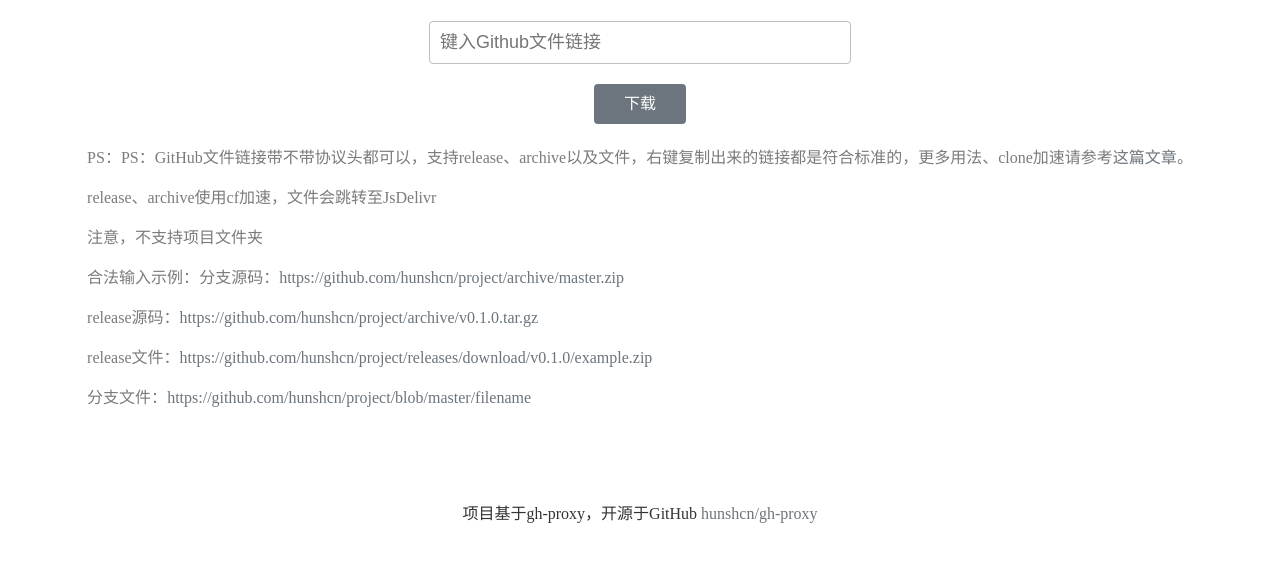
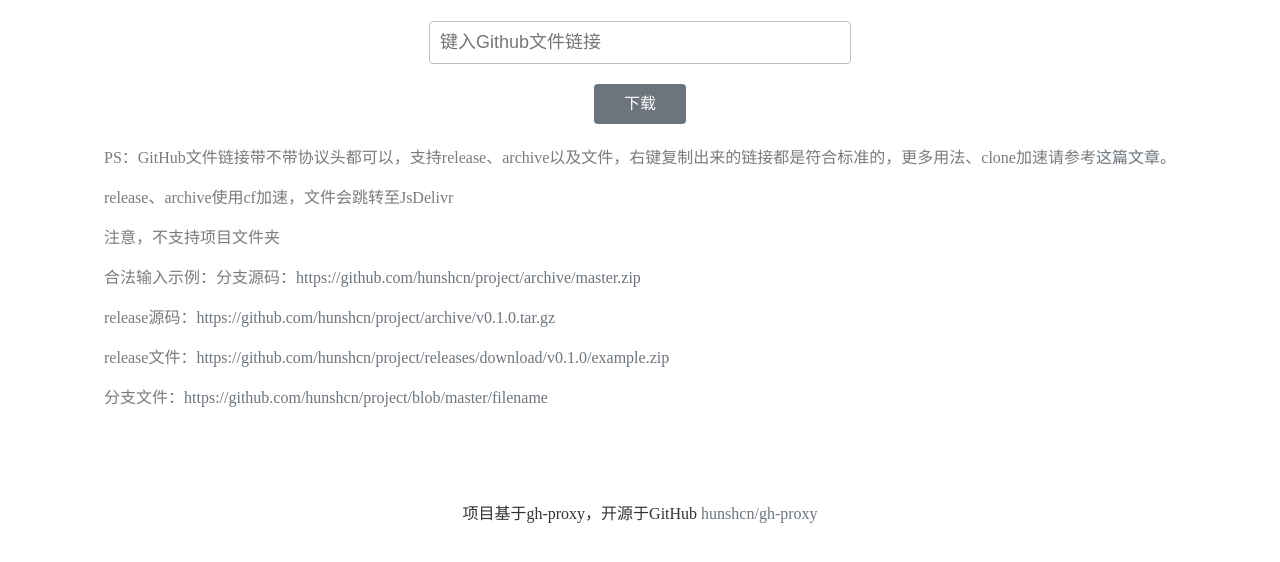
Before and after one commit to Lcyys666/gh-proxy, a plain HTML site: page index.html in a window 1280 px wide. Shown: the part 214-776 px from the top of the page. Drawn offline with Linux system fonts and the light colour scheme.

Commit message:
Add files via upload

```diff
--- a/index.html
+++ b/index.html
@@ -375,7 +375,7 @@
             </div>
             <input class="btn" type="submit" value="下载">
             <div class="tips">
-                <p>PS：GitHub文件链接带不带协议头都可以，支持release、archive以及文件，右键复制出来的链接都是符合标准的，更多用法、clone加速请参考<a href="https://hunsh.net/archives/23/">这篇文章</a>。</p>
+                <p>GitHub文件链接带不带协议头都可以，支持release、archive以及文件，右键复制出来的链接都是符合标准的，更多用法、clone加速请参考<a href="https://hunsh.net/archives/23/">这篇文章</a>。</p>
                 <p>release、archive使用cf加速，文件会跳转至JsDelivr</p>
                 <p>注意，不支持项目文件夹</p>
             </div>
```
